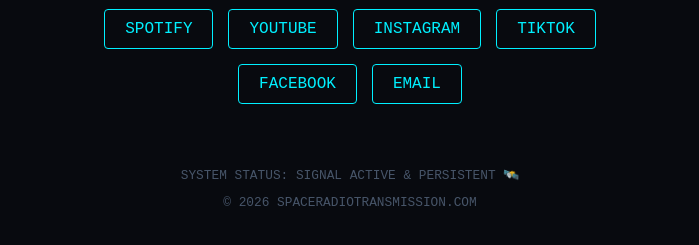
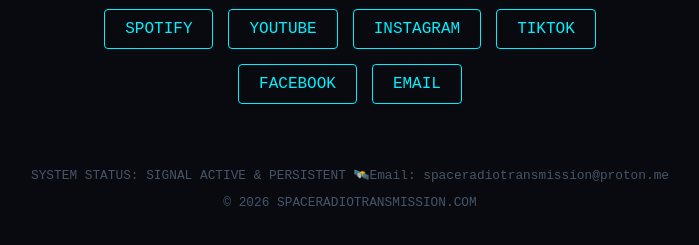
Before and after one commit to nikgiannouk/Space-Radio-Transmission, a plain HTML site: page index.html in a window 1280 px wide. Shown: the part 569-814 px from the top of the page, without its empty margins (290-989 px from the left). Drawn offline with Linux system fonts and the light colour scheme.

Commit message:
Update index.html

```diff
--- a/index.html
+++ b/index.html
@@ -12,7 +12,7 @@
     <!-- 2. SEO & Social Preview Tags (Facebook, iMessage, WhatsApp, Twitter) -->
     <meta property="og:site_name" content="Space Radio Transmission" />
     <meta property="og:title" content="SPACE RADIO TRANSMISSION" />
-    <meta property="og:description" content="Independent Record Label & Audio-Visual Network // Deep Space House • Minimal Techno" />
+    <meta property="og:description" content="Independent Record Label & Audio-Visual Network // Deep Space House • Melodic Techno" />
     <meta property="og:url" content="https://spaceradiotransmission.com" />
     <meta property="og:type" content="website" />
 
@@ -135,7 +135,7 @@
     </div>
 
     <footer>
-        <p>SYSTEM STATUS: SIGNAL ACTIVE & PERSISTENT 🛰️</p>
+        <p>SYSTEM STATUS: SIGNAL ACTIVE & PERSISTENT 🛰️Email: spaceradiotransmission@proton.me</p>
         <p>© 2026 SPACERADIOTRANSMISSION.COM</p>
     </footer>
 
```
